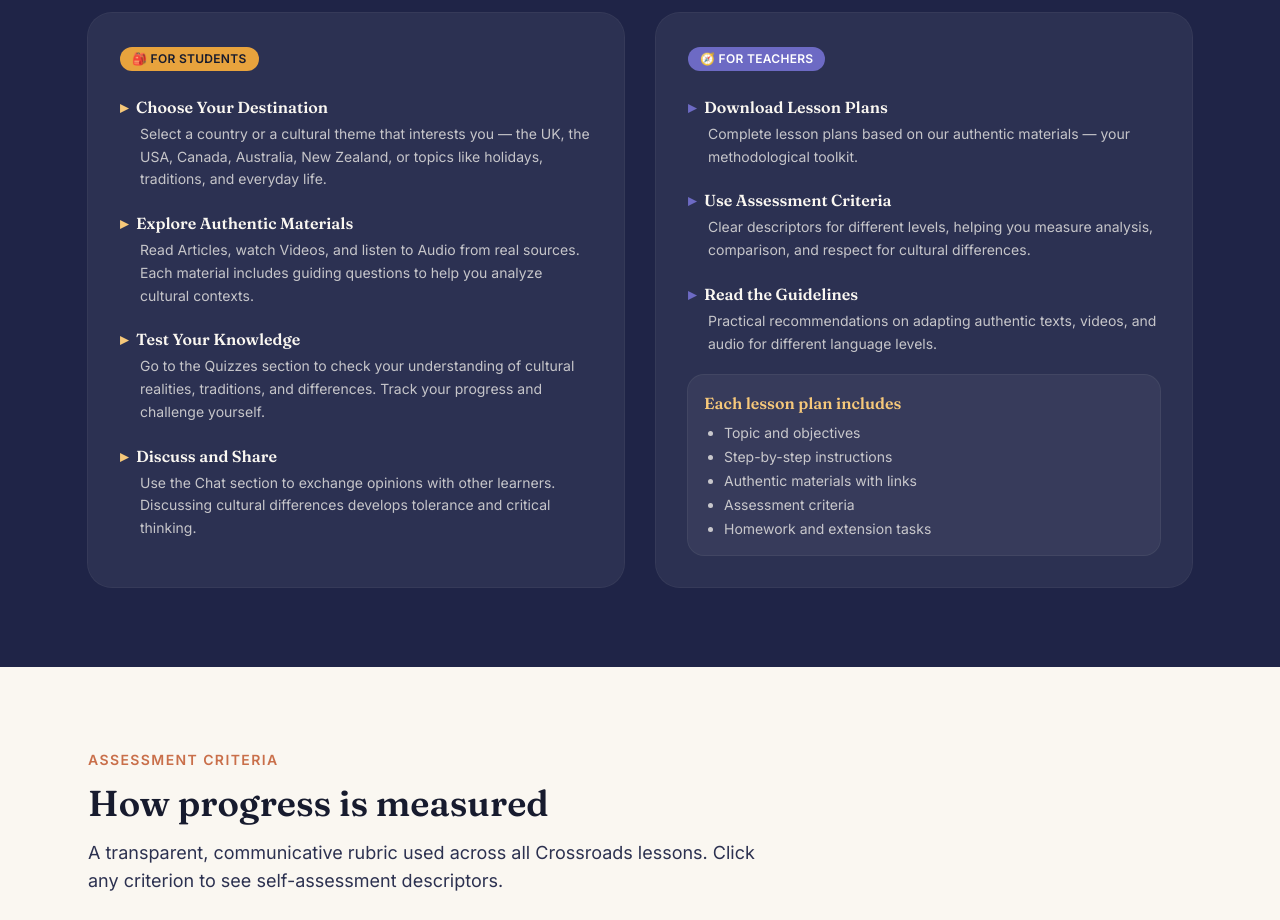
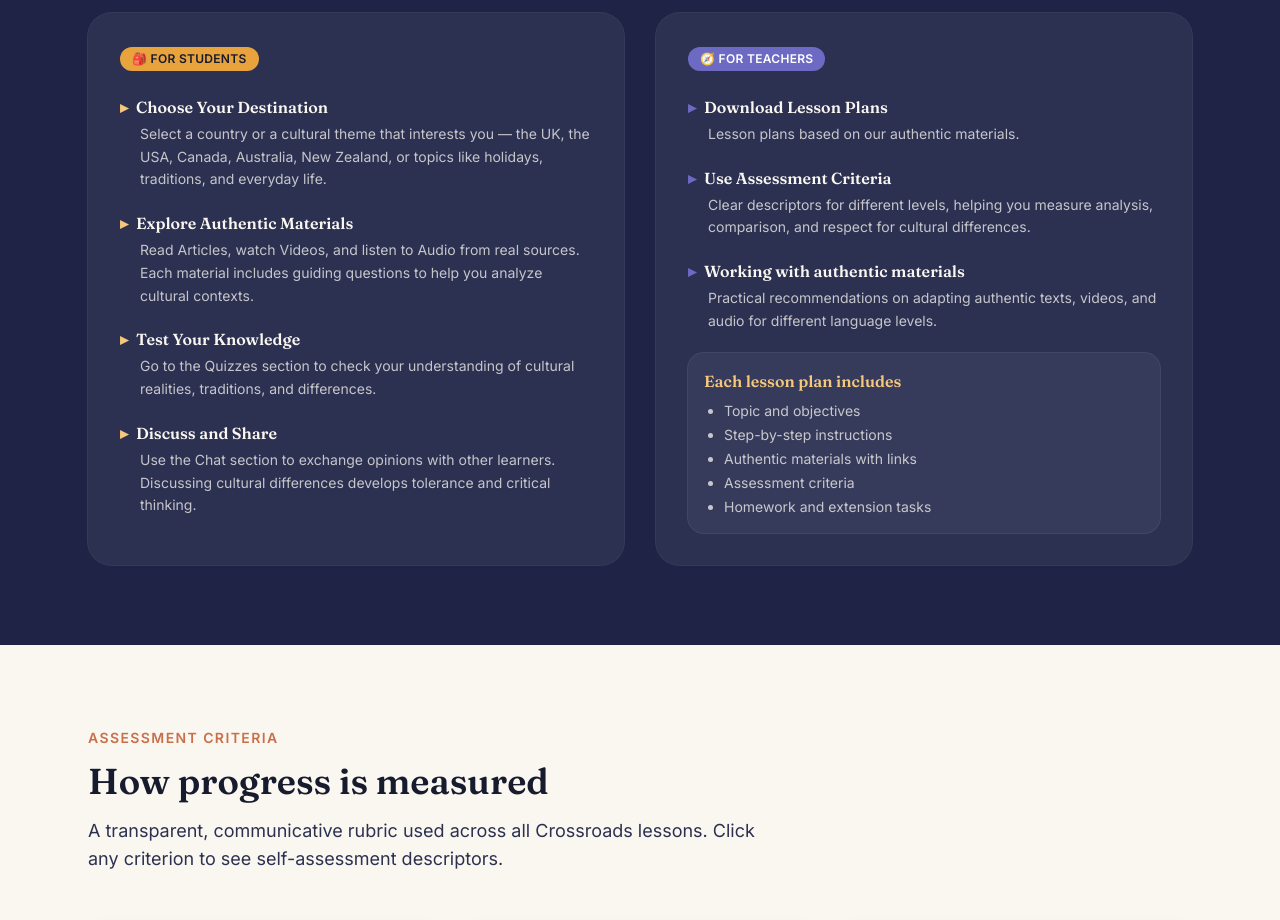
Before and after one commit to crossroads3/crossroads, a Next.js app: page / in a window 1280 px wide. Shown: the part 1620-2540 px from the top of the page. Built offline with nearby package versions, Linux system fonts and the light colour scheme.

Commit message:
Refine descriptions in page.tsx content

```diff
--- a/app/page.tsx
+++ b/app/page.tsx
@@ -151,7 +151,7 @@ export default function Home() {
                   },
                   {
                     t: "Test Your Knowledge",
-                    d: "Go to the Quizzes section to check your understanding of cultural realities, traditions, and differences. Track your progress and challenge yourself.",
+                    d: "Go to the Quizzes section to check your understanding of cultural realities, traditions, and differences.",
                   },
                   {
                     t: "Discuss and Share",
@@ -177,14 +177,14 @@ export default function Home() {
                 {[
                   {
                     t: "Download Lesson Plans",
-                    d: "Complete lesson plans based on our authentic materials — your methodological toolkit.",
+                    d: "Lesson plans based on our authentic materials.",
                   },
                   {
                     t: "Use Assessment Criteria",
                     d: "Clear descriptors for different levels, helping you measure analysis, comparison, and respect for cultural differences.",
                   },
                   {
-                    t: "Read the Guidelines",
+                    t: "Working with authentic materials",
                     d: "Practical recommendations on adapting authentic texts, videos, and audio for different language levels.",
                   },
                 ].map((item) => (
```
